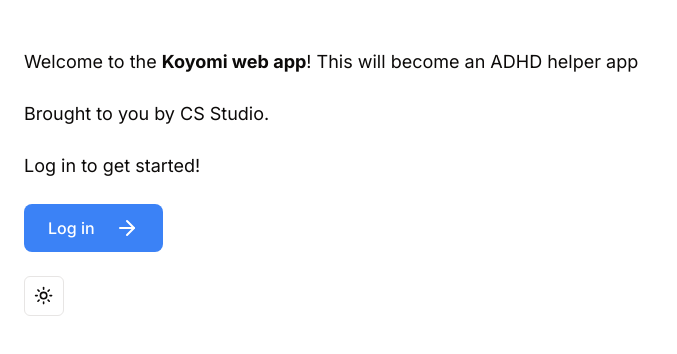
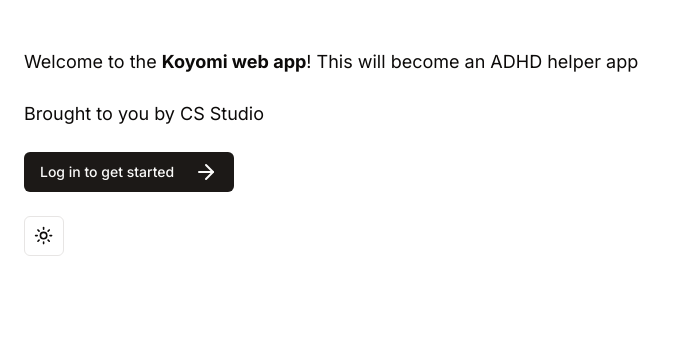
Before and after one commit to LoTerence/koyomi-web, a Next.js app: page / in a window 1280 px wide. Shown: the top 354 px of the page, without its empty margins (0-677 px from the left). Built offline with nearby package versions, Linux system fonts and the light colour scheme; a web font is replaced by a local one.

Commit message:
home page

```diff
--- a/app/page.tsx
+++ b/app/page.tsx
@@ -1,23 +1,27 @@
 import Link from 'next/link';
 import { ModeToggle } from '@/components/ui/mode-toggle';
 import { ArrowRight } from 'lucide-react';
+import { buttonVariants } from '@/components/ui/button';
+import { cn } from '@/lib/utils';
 
 export default function Home() {
   return (
     <main className="flex min-h-screen flex-col p-6">
-      <section className="text-lg">
-        <p className="mt-6 leading-7">
+      <section className="mt-6 text-lg">
+        <p>
           Welcome to the <b>Koyomi web app</b>! This will become an ADHD helper
           app
         </p>
-        <p className="mt-6 leading-7">Brought to you by CS Studio.</p>
-        <p className="mt-6 leading-7">Log in to get started!</p>
+        <p className="mt-6">Brought to you by CS Studio</p>
       </section>
       <Link
         href="/login"
-        className="mt-6 flex items-center gap-5 self-start rounded-lg bg-blue-500 px-6 py-3 text-sm font-medium text-white transition-colors hover:bg-blue-400 md:text-base"
+        className={cn(
+          'mt-6 flex items-center gap-5 self-start',
+          buttonVariants({ variant: 'default' }),
+        )}
       >
-        <span>Log in</span> <ArrowRight />
+        <span>Log in to get started</span> <ArrowRight />
       </Link>
       <div className="mt-6">
         <ModeToggle />
```
